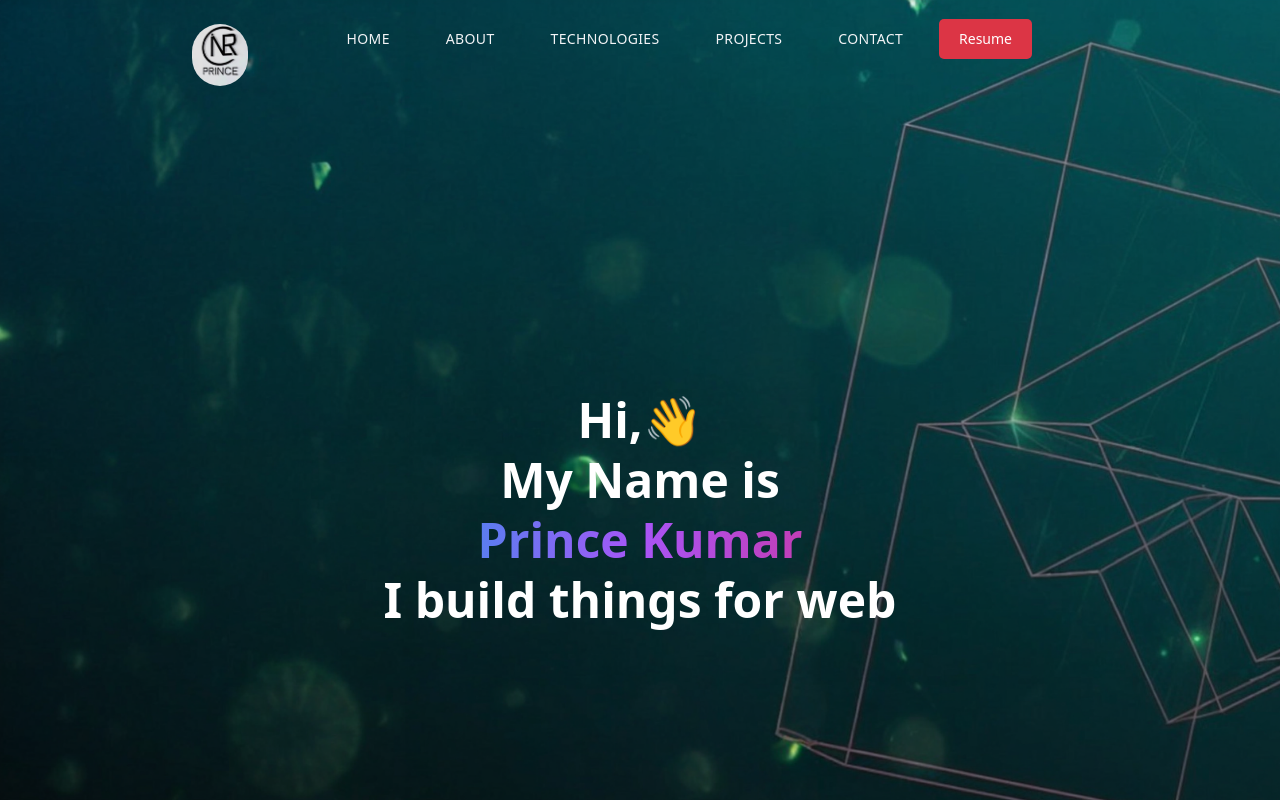
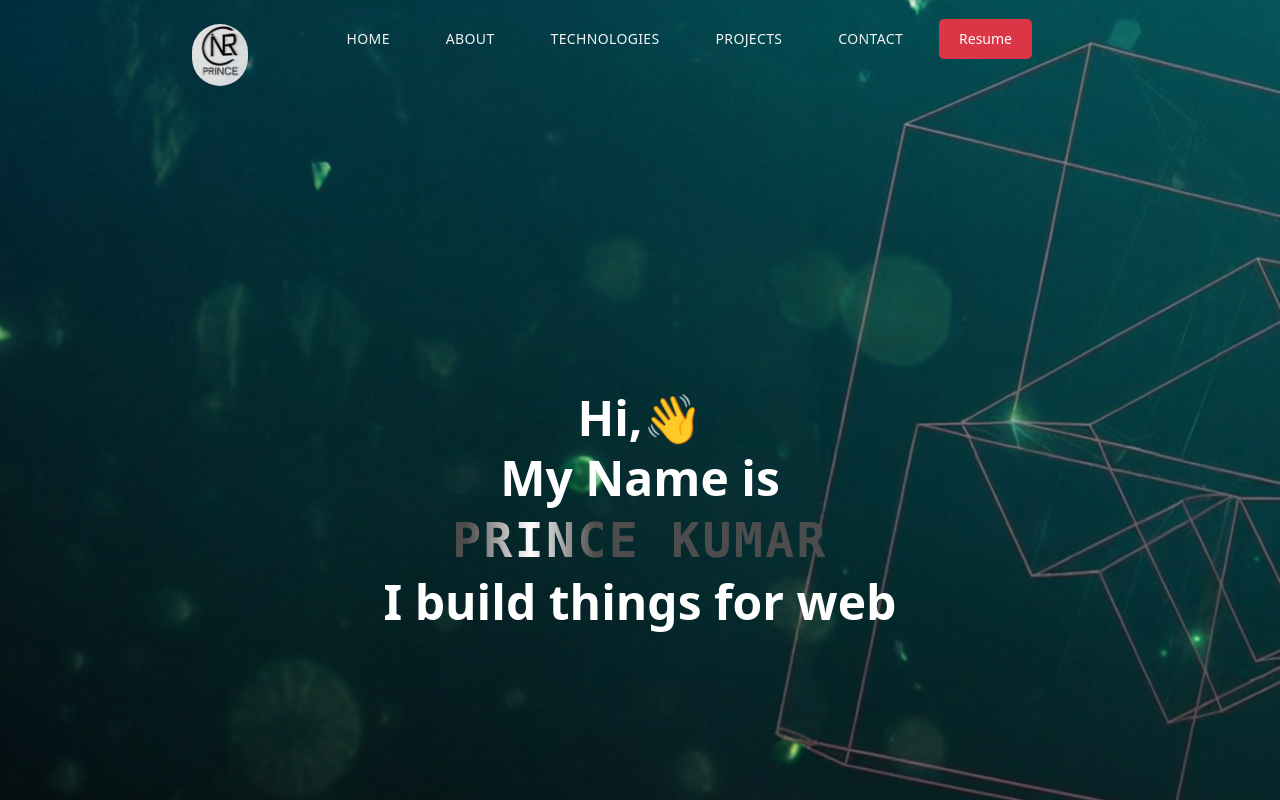
Before and after one commit to princerajkr45/Portfolio, a React (Vite) app: page / in a window 1280 px wide. Shown: the top 800 px of the page. Built offline with nearby package versions, Linux system fonts and the light colour scheme.

Commit message:
Home Text in Animnated

```diff
--- a/src/Pages/Home.jsx
+++ b/src/Pages/Home.jsx
@@ -8,6 +8,7 @@ import Projects from "../Pages/Projects";
 import Contact from "./Contact";
 import HomeImg from '../assets/Home.png'
 import Header from "../Components/Header";
+
 
 function Home() {
     const { name, tagline, img } = personalDetails;
@@ -41,6 +42,8 @@ function Home() {
 
     // }, [])
 
+
+
     return (
         <>
             <main
@@ -50,6 +53,7 @@ function Home() {
                     backgroundSize: 'cover',
                     minHeight: '100vh',
                 }}
+
             >
                 <Header />
 
@@ -63,7 +67,7 @@ function Home() {
                         </h1>
                         <h1
                             ref={nameRef}
-                            className="text-2xl md:text-4xl xl:text-5xl xl:leading-tight font-bold bg-clip-text bg-gradient text-transparent"
+                            className="text text-gray-800 text-5xl font-bold font-mono tracking-wider uppercase relative cursor-pointer shine"
                         >
                             {name}
                         </h1>
--- a/src/index.css
+++ b/src/index.css
@@ -32,5 +32,24 @@ body::-webkit-scrollbar {
     display: none;
 }
 
+.text {
+    padding: 8px;
+    background: linear-gradient(to right, hsl(0, 0%, 30%) 0%, hsl(0, 0%, 100%) 10%, hsl(0, 0%, 30%) 20%);
+    -webkit-background-clip: text;
+    -webkit-text-fill-color: transparent;
+    animation: shine 3s infinite linear;
+}
+@keyframes shine {
+    0% {
+        background-position: 0;
+    }
 
+    60% {
+        background-position: 600px;
+    }
+
+    100% {
+        background-position: 600px;
+    }
+}
 /* Dark and light */
```
